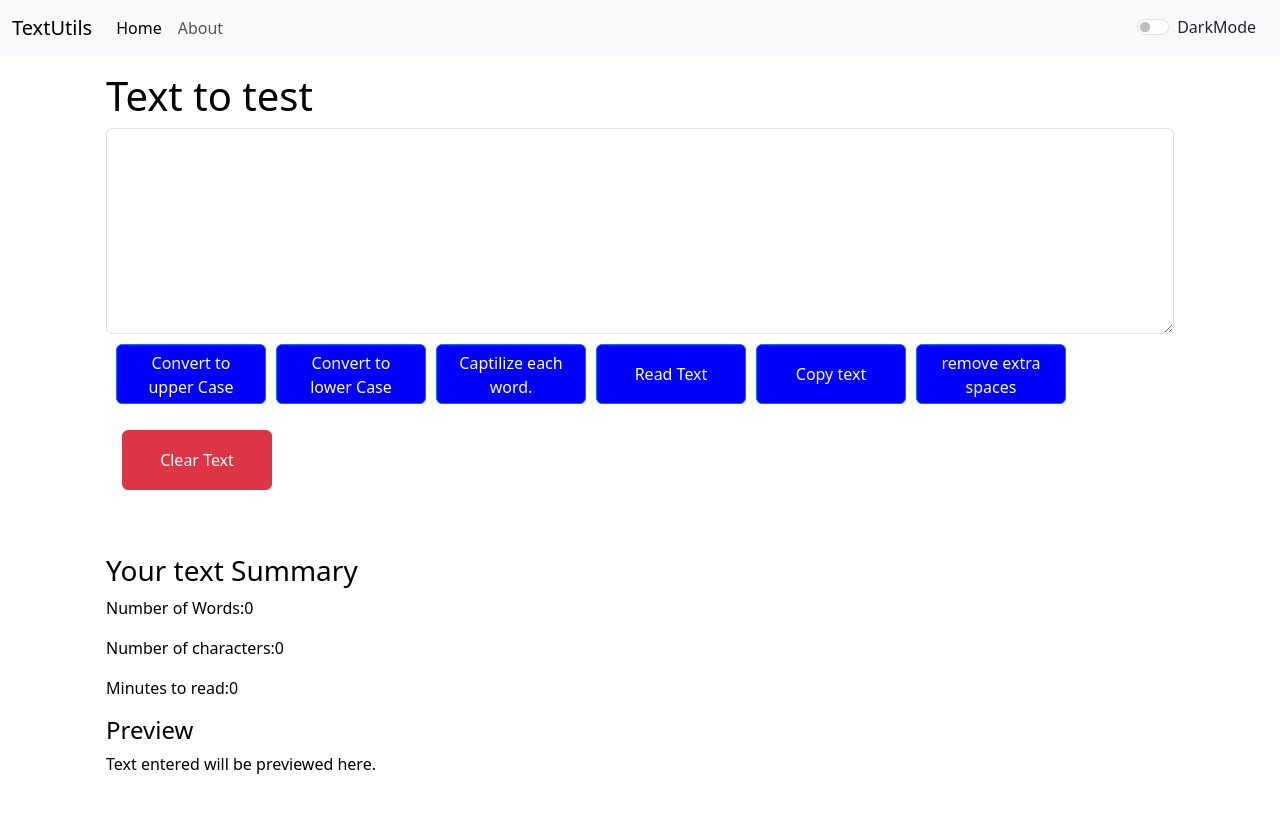
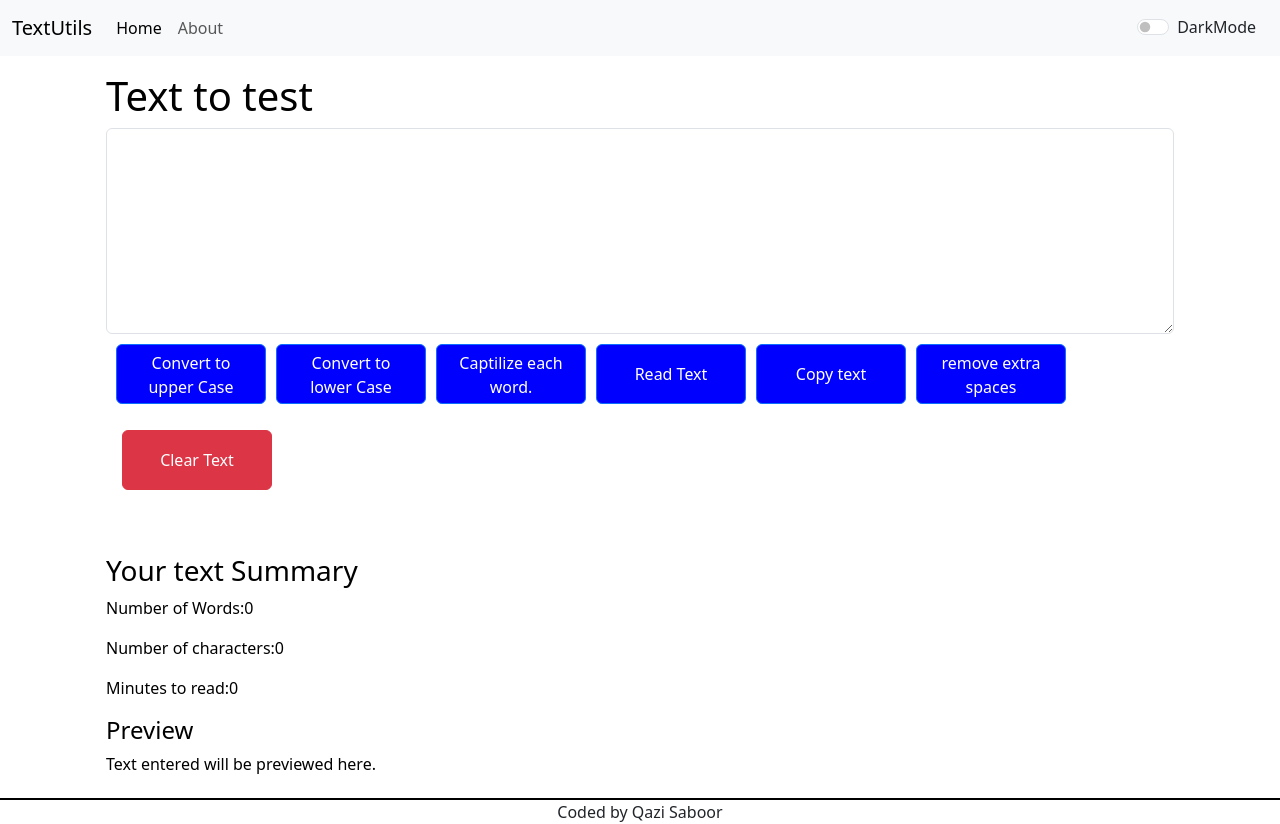
Before and after one commit to QaziSaboorr/textutils, a React (Create React App) app: page / in a window 1280 px wide. Before the commit the page ends 800 px from the top, so only its background shows below. Built offline with nearby package versions, Linux system fonts and the light colour scheme.

Commit message:
lets see

```diff
--- a/src/App.css
+++ b/src/App.css
@@ -44,20 +44,21 @@
 
 
 #customFooter {
-  display: flex;
-  justify-content: center;
+
   text-align: center;
-  align-items: center;
+
   border-top: 2px solid black;
 
 
   width: 100%;
-  position: relative;
+  position: absolute;
   bottom: 0;
+  height: 2px;
 
 }
 
 
 body {
   min-height: 100vh;
+  position: relative;
 }
--- a/src/App.js
+++ b/src/App.js
@@ -56,9 +56,8 @@ function App() {
               />
             </Route>
           </Switch>
-
-          {/* <footer id="customFooter">Coded by Qazi Saboor</footer> */}
         </div>
+        <footer id="customFooter">Coded by Qazi Saboor</footer>
       </Router>
     </>
   );
--- a/src/components/Navbar.js
+++ b/src/components/Navbar.js
@@ -30,9 +30,9 @@ export default function Navbar(props) {
               </Link>
             </li>
             <li className="nav-item">
-              <a className="nav-link" href="/about">
+              <Link className="nav-link" to="/about">
                 {props.aboutText}
-              </a>
+              </Link>
             </li>
           </ul>
           <form className="d-flex" role="search">
```
